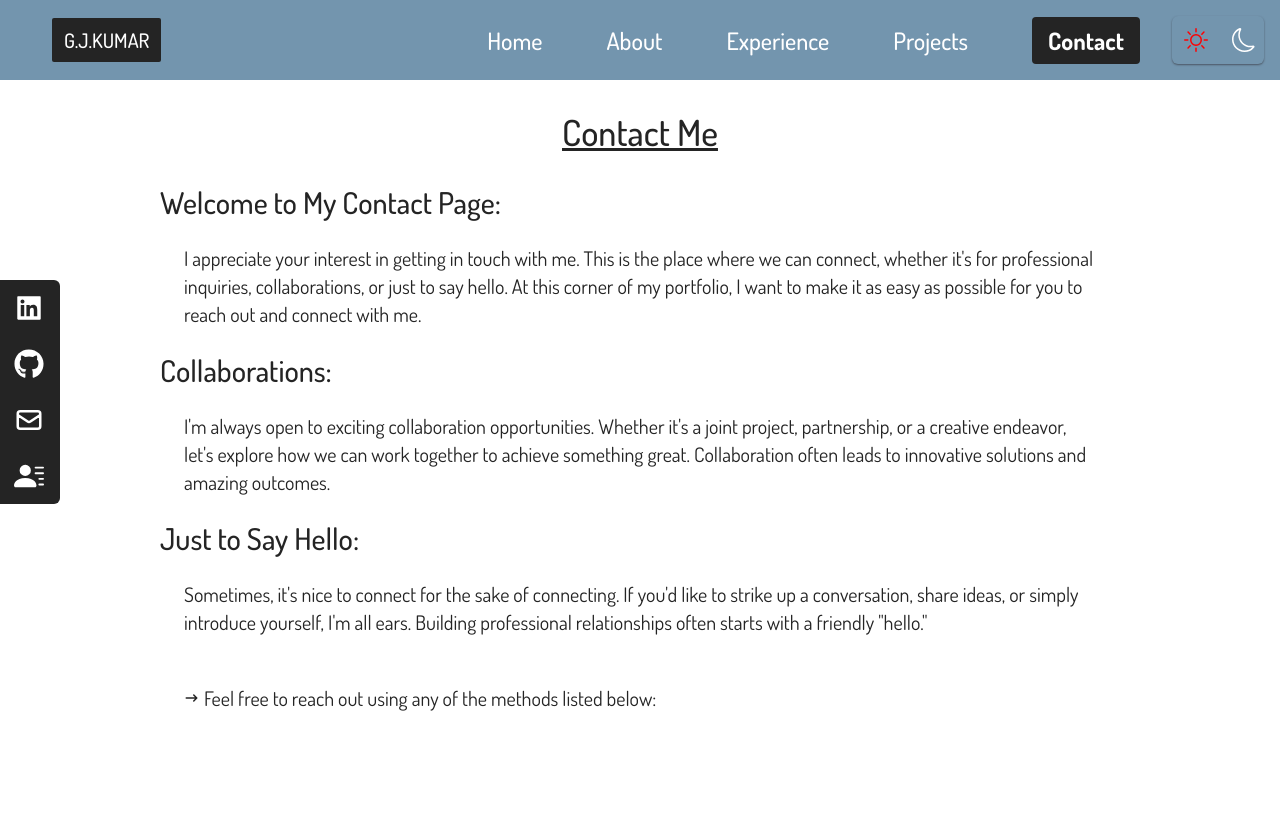
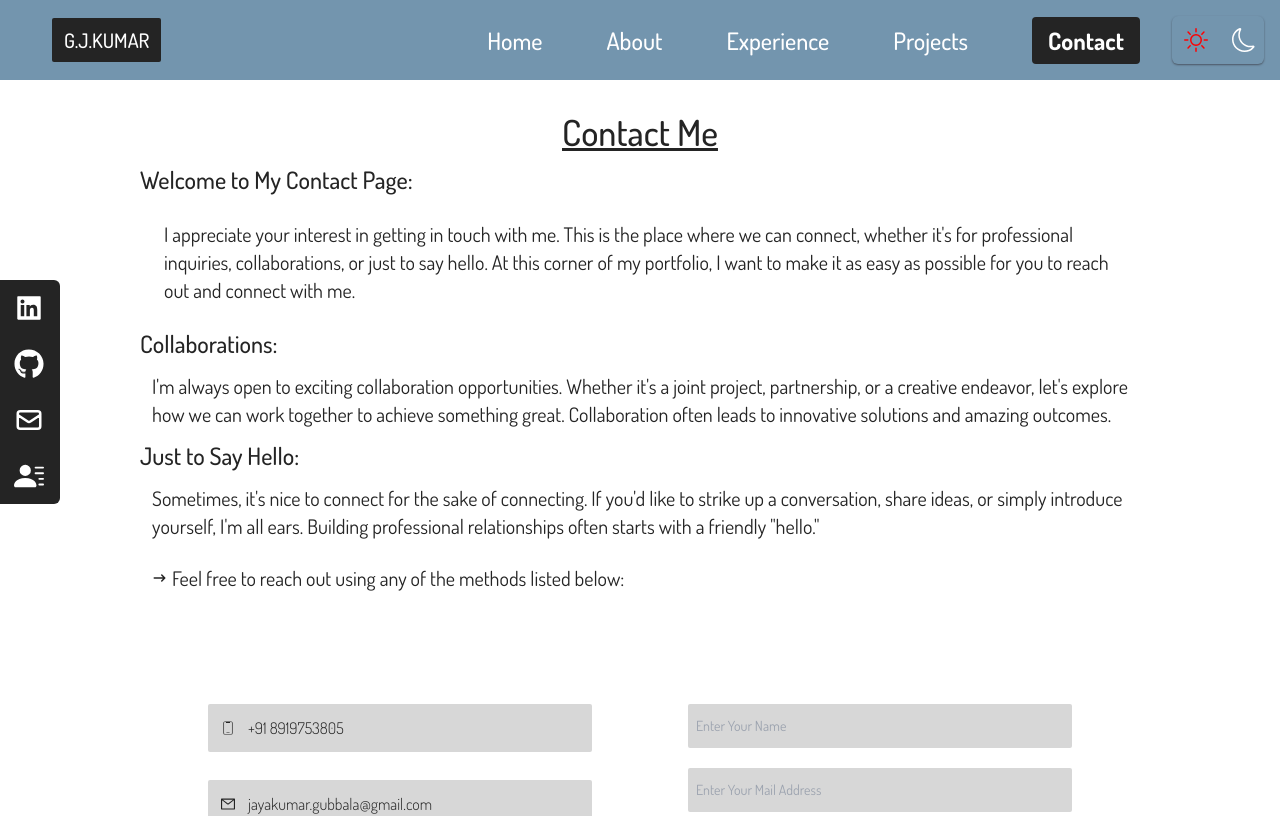
Before and after one commit to jayak0776/portfolio, a React (Create React App) app: page /Contact in a window 1280 px wide. Shown: the top 816 px of the page. Built offline with nearby package versions, Linux system fonts and the light colour scheme; a web font is replaced by a local one.

Commit message:
Update Contact.jsx

```diff
--- a/src/Components/Contact.jsx
+++ b/src/Components/Contact.jsx
@@ -57,8 +57,8 @@ function Contact() {
           <p className="text-center font-medium dark:text-[#d3d3d3] underline">
             Contact Me
           </p>
-          <div className="p-8 pb-0">
-            <h2 className="text-3xl font-medium">
+          <div className="p-3 pb-0">
+            <h2 className="text-2xl font-medium">
               Welcome to My Contact Page:
             </h2>
             <p className="text-xl p-6 font-normal">
@@ -68,22 +68,22 @@ function Contact() {
               my portfolio, I want to make it as easy as possible for you to
               reach out and connect with me.
             </p>
-            <h2 className="text-3xl font-medium">Collaborations:</h2>
-            <p className="text-xl p-6 font-normal">
+            <h2 className="text-2xl font-medium">Collaborations:</h2>
+            <p className="text-xl p-3 font-normal">
               I'm always open to exciting collaboration opportunities. Whether
               it's a joint project, partnership, or a creative endeavor, let's
               explore how we can work together to achieve something great.
               Collaboration often leads to innovative solutions and amazing
               outcomes.
             </p>
-            <h2 className="text-3xl font-medium">Just to Say Hello:</h2>
-            <p className="text-xl p-6 font-normal">
+            <h2 className="text-2xl font-medium">Just to Say Hello:</h2>
+            <p className="text-xl p-3 font-normal">
               Sometimes, it's nice to connect for the sake of connecting. If
               you'd like to strike up a conversation, share ideas, or simply
               introduce yourself, I'm all ears. Building professional
               relationships often starts with a friendly "hello."
             </p>
-            <p className="text-xl p-6 font-normal">
+            <p className="text-xl p-3 font-normal">
               <span className="flex items-center">
                 <HiArrowNarrowRight style={{ paddingRight: "5px" }} />
                 Feel free to reach out using any of the methods listed below:
```
